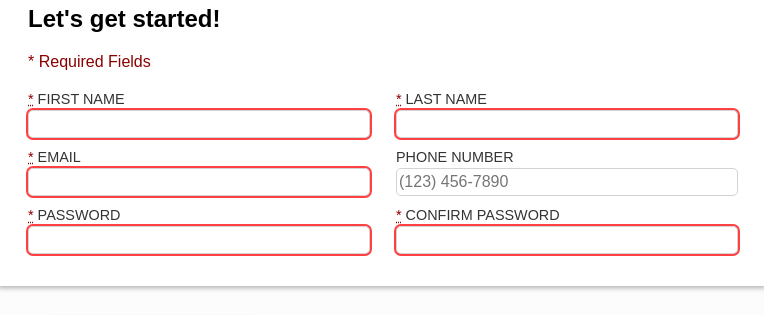
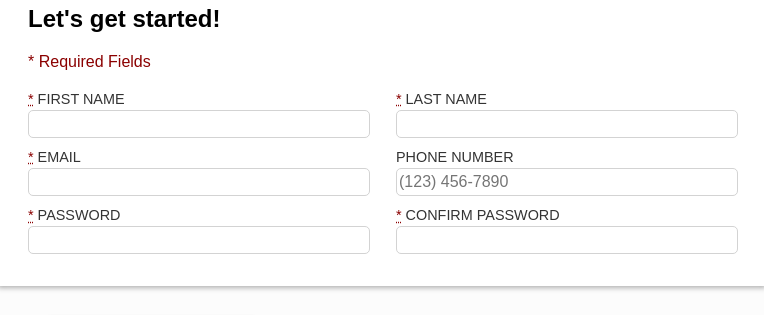
Before and after one commit to LukasErekson/sign-up-form, a plain HTML site: page index.html in a window 1280 px wide. Shown: the part 310-625 px from the top of the page, 516-1280 px from the left. Drawn offline with Linux system fonts and the light colour scheme.

Commit message:
Chain :invalid with :focus
- Avoid initially having everything be red/ invalid at the start

```diff
--- a/styles/sign-up-form.css
+++ b/styles/sign-up-form.css
@@ -120,7 +120,7 @@ form {
     font-size: 1rem;
 }
 
-.input-group input:invalid {
+.input-group input:invalid:focus {
     outline: 2px solid rgba(255, 0, 0, .75);
 }
 
```
